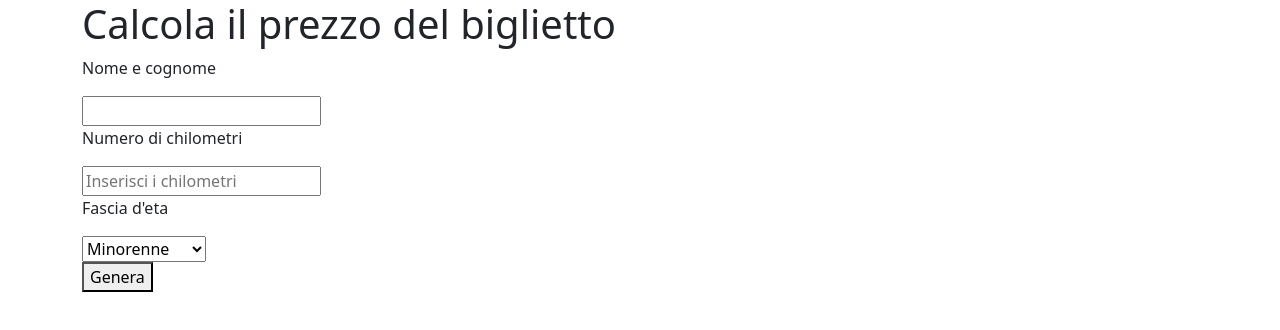
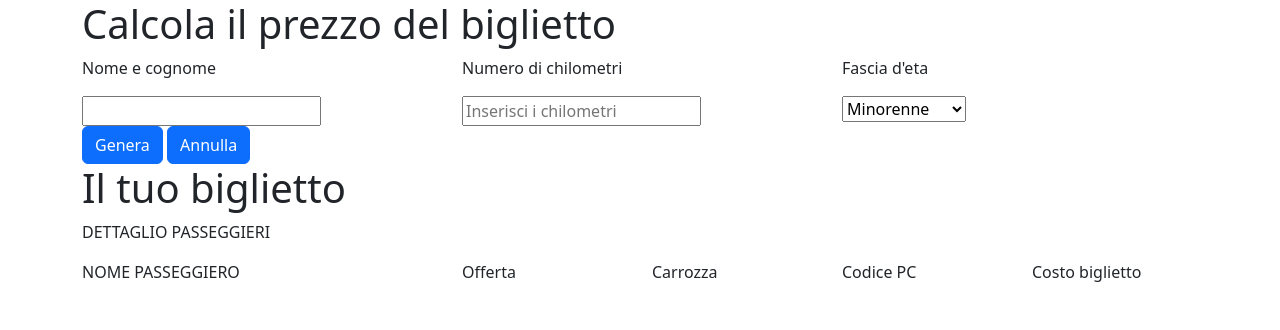
Before and after one commit to DamianoLunardo/js-biglietto-treno-form, a plain HTML site: page index.html in a window 1280 px wide. Drawn offline with nearby package versions, Linux system fonts and the light colour scheme.

Commit message:
Add  "tuo biglietto part"

```diff
--- a/index.html
+++ b/index.html
@@ -10,24 +10,64 @@
 
  <div class="container">
     <h1>Calcola il prezzo del biglietto</h1>
+    <div class="row">
+    <div class="col-4">
     <div>
         <p>Nome e cognome</p>
         <input type="text" id="name">
     </div>
+    </div>
+    <div class="col-4">
     <div>
         <p>Numero di chilometri</p>
         <input type="number" id="km" placeholder="Inserisci i chilometri">
     </div>
-    <div>
-        <p>Fascia d'eta</p>
+    </div>
+    <div class="col-4">
+    <p>Fascia d'eta</p>
         <select id="age">
             <option value="0">Minorenne</option>
             <option value="1">Maggiorenne</option>
             <option value="2">Over 65</option>
         </select>
+        </div>
+    <div class="col-12">
+    <button class="btn btn-primary" id="btn-calc">Genera</button>
+    <button class="btn btn-primary" id="btn-reset">Annulla</button>
     </div>
-    <button id="btn-calc">Genera</button>
+    </div>
  </div>
+
+<section class="output">
+ <div class="container">
+    <h1>Il tuo biglietto</h1>
+    <div class="row">
+        <div class="col-12">
+            <p>DETTAGLIO PASSEGGIERI</p>
+        </div>
+        <div class="col-4">
+           <p>NOME PASSEGGIERO</p>
+           <div class="output-name"></div>
+        </div>
+        <div class="col-2">
+            <p>Offerta</p>
+            <div class="output-offer"></div>
+        </div>
+        <div class="col-2">
+            <p>Carrozza</p>
+            <div class="output-train"></div>
+        </div>
+        <div class="col-2">
+            <p>Codice PC</p>
+            <div class="output-code"></div>
+        </div>
+        <div class="col-2">
+            <p>Costo biglietto</p>
+            <div class="output-cost"></div>
+        </div>
+    </div>
+ </div>
+</section>
 
 
 
```
